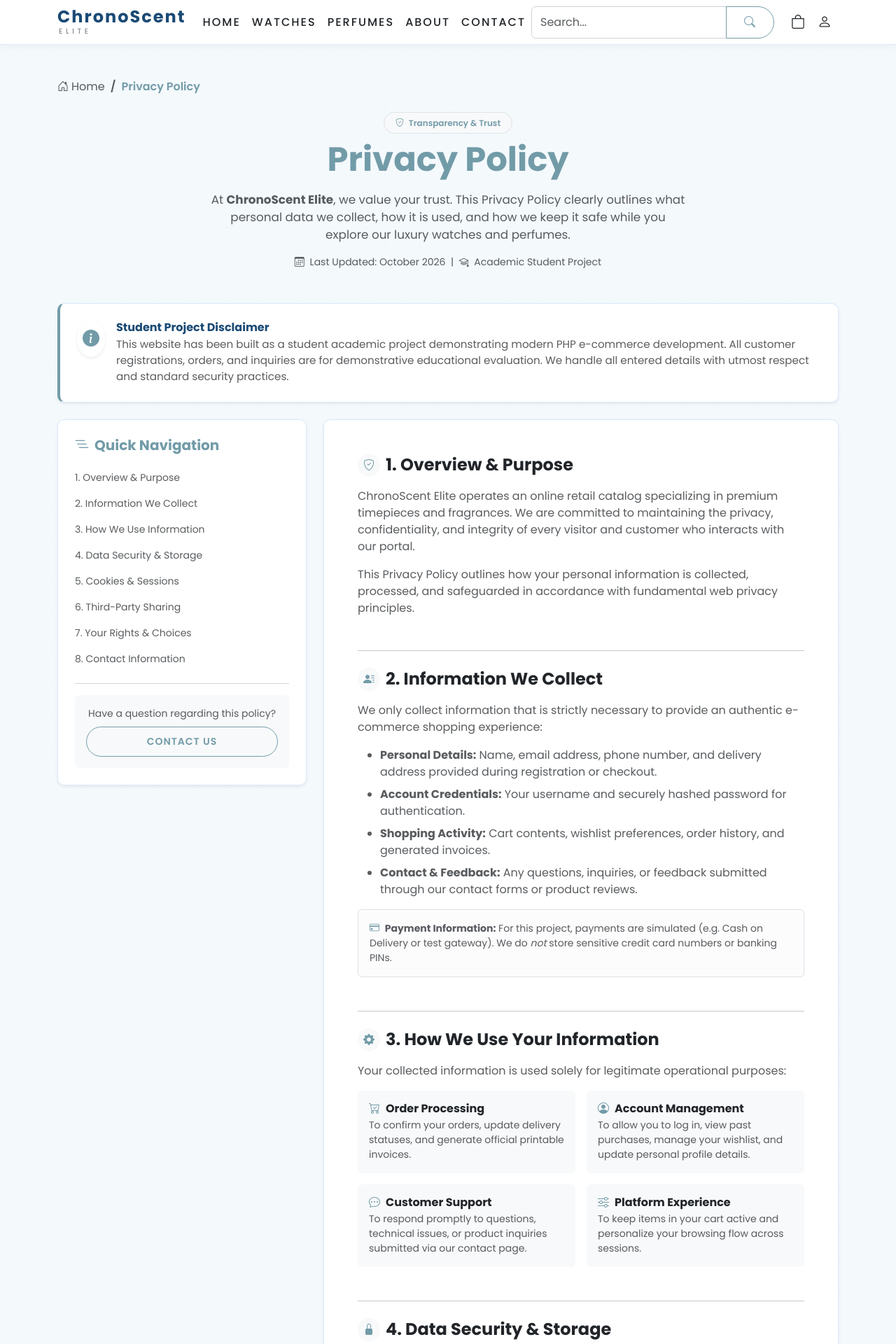
After one commit to amisharamoliya/chronoscent-elite-php, a PHP site: page /privacy.php in a window 1280 px wide. The commit adds this page. Shown: the top 1920 px of the page at 70% size. Run offline with PHP 8.4, Linux system fonts and the light colour scheme; some web fonts are replaced.

Commit message:
second commit

```diff
--- a/includes/footer.php
+++ b/includes/footer.php
@@ -37,7 +37,7 @@
                 <ul class="list-unstyled footer-links">
                     <li><a href="about.php">About</a></li>
                     <li><a href="contact.php">Contact</a></li>
-                    <li><a href="#">Privacy Policy</a></li>
+                    <li><a href="privacy-policy.php">Privacy Policy</a></li>
                     <li><a href="#">Terms & Conditions</a></li>
                 </ul>
             </div>
--- /dev/null
+++ b/privacy-policy.php
@@ -0,0 +1,318 @@
+<?php
+require_once 'includes/header.php';
+?>
+
+<div class="container py-5">
+    <!-- Breadcrumb -->
+    <nav aria-label="breadcrumb" class="mb-4">
+        <ol class="breadcrumb">
+            <li class="breadcrumb-item"><a href="index.php" class="text-decoration-none text-muted"><i class="bi bi-house-door me-1"></i>Home</a></li>
+            <li class="breadcrumb-item active fw-semibold text-theme" aria-current="page">Privacy Policy</li>
+        </ol>
+    </nav>
+
+    <!-- Header Section -->
+    <div class="text-center mb-5">
+        <span class="badge bg-light text-theme border px-3 py-2 rounded-pill fw-semibold mb-2">
+            <i class="bi bi-shield-check me-1"></i> Transparency & Trust
+        </span>
+        <h1 class="display-5 fw-bold mb-3" style="color: var(--primary-theme);">Privacy Policy</h1>
+        <p class="text-muted mx-auto" style="max-width: 680px; font-size: 1.05rem;">
+            At <strong>ChronoScent Elite</strong>, we value your trust. This Privacy Policy clearly outlines what personal data we collect, how it is used, and how we keep it safe while you explore our luxury watches and perfumes.
+        </p>
+        <div class="text-muted small">
+            <i class="bi bi-calendar3 me-1"></i> Last Updated: October 2026 &nbsp;|&nbsp;
+            <i class="bi bi-mortarboard me-1"></i> Academic Student Project
+        </div>
+    </div>
+
+    <!-- Student Academic Project Notice -->
+    <div class="card border-0 shadow-sm mb-4" style="background-color: #f0f7fa; border-left: 4px solid var(--primary-theme) !important;">
+        <div class="card-body p-4 d-flex align-items-start">
+            <div class="me-3 p-2 rounded-circle bg-white shadow-sm text-theme">
+                <i class="bi bi-info-circle-fill fs-4" style="color: var(--primary-theme);"></i>
+            </div>
+            <div>
+                <h6 class="fw-bold mb-1" style="color: #1a4a75;">Student Project Disclaimer</h6>
+                <p class="mb-0 text-muted" style="font-size: 0.95rem;">
+                    This website has been built as a student academic project demonstrating modern PHP e-commerce development. All customer registrations, orders, and inquiries are for demonstrative educational evaluation. We handle all entered details with utmost respect and standard security practices.
+                </p>
+            </div>
+        </div>
+    </div>
+
+    <div class="row g-4">
+        <!-- Quick Navigation / Table of Contents (Sticky on desktop) -->
+        <div class="col-lg-4 d-none d-lg-block">
+            <div class="card border-0 shadow-sm sticky-top" style="top: 100px;">
+                <div class="card-body p-4">
+                    <h5 class="fw-bold mb-3 text-theme">
+                        <i class="bi bi-list-nested me-2"></i>Quick Navigation
+                    </h5>
+                    <div class="list-group list-group-flush small">
+                        <a href="#overview" class="list-group-item list-group-item-action border-0 px-0 py-2 text-muted">
+                            1. Overview & Purpose
+                        </a>
+                        <a href="#collection" class="list-group-item list-group-item-action border-0 px-0 py-2 text-muted">
+                            2. Information We Collect
+                        </a>
+                        <a href="#usage" class="list-group-item list-group-item-action border-0 px-0 py-2 text-muted">
+                            3. How We Use Information
+                        </a>
+                        <a href="#security" class="list-group-item list-group-item-action border-0 px-0 py-2 text-muted">
+                            4. Data Security & Storage
+                        </a>
+                        <a href="#cookies" class="list-group-item list-group-item-action border-0 px-0 py-2 text-muted">
+                            5. Cookies & Sessions
+                        </a>
+                        <a href="#sharing" class="list-group-item list-group-item-action border-0 px-0 py-2 text-muted">
+                            6. Third-Party Sharing
+                        </a>
+                        <a href="#rights" class="list-group-item list-group-item-action border-0 px-0 py-2 text-muted">
+                            7. Your Rights & Choices
+                        </a>
+                        <a href="#contact" class="list-group-item list-group-item-action border-0 px-0 py-2 text-muted">
+                            8. Contact Information
+                        </a>
+                    </div>
+
+                    <hr class="my-3 text-muted">
+                    <div class="p-3 bg-light rounded text-center">
+                        <p class="small text-muted mb-2">Have a question regarding this policy?</p>
+                        <a href="contact.php" class="btn btn-sm btn-outline-theme w-100">Contact Us</a>
+                    </div>
+                </div>
+            </div>
+        </div>
+
+        <!-- Main Content -->
+        <div class="col-lg-8">
+            <div class="card border-0 shadow-sm">
+                <div class="card-body p-4 p-md-5">
+
+                    <!-- Section 1 -->
+                    <div id="overview" class="mb-5">
+                        <div class="d-flex align-items-center mb-3">
+                            <span class="badge rounded-circle p-2 bg-light text-theme me-2 fs-6">
+                                <i class="bi bi-shield-check"></i>
+                            </span>
+                            <h4 class="fw-bold mb-0">1. Overview & Purpose</h4>
+                        </div>
+                        <p class="text-muted leading-relaxed">
+                            ChronoScent Elite operates an online retail catalog specializing in premium timepieces and fragrances. We are committed to maintaining the privacy, confidentiality, and integrity of every visitor and customer who interacts with our portal.
+                        </p>
+                        <p class="text-muted leading-relaxed mb-0">
+                            This Privacy Policy outlines how your personal information is collected, processed, and safeguarded in accordance with fundamental web privacy principles.
+                        </p>
+                    </div>
+
+                    <hr class="my-4">
+
+                    <!-- Section 2 -->
+                    <div id="collection" class="mb-5">
+                        <div class="d-flex align-items-center mb-3">
+                            <span class="badge rounded-circle p-2 bg-light text-theme me-2 fs-6">
+                                <i class="bi bi-person-lines-fill"></i>
+                            </span>
+                            <h4 class="fw-bold mb-0">2. Information We Collect</h4>
+                        </div>
+                        <p class="text-muted">
+                            We only collect information that is strictly necessary to provide an authentic e-commerce shopping experience:
+                        </p>
+                        <ul class="text-muted mb-3">
+                            <li class="mb-2">
+                                <strong>Personal Details:</strong> Name, email address, phone number, and delivery address provided during registration or checkout.
+                            </li>
+                            <li class="mb-2">
+                                <strong>Account Credentials:</strong> Your username and securely hashed password for authentication.
+                            </li>
+                            <li class="mb-2">
+                                <strong>Shopping Activity:</strong> Cart contents, wishlist preferences, order history, and generated invoices.
+                            </li>
+                            <li class="mb-2">
+                                <strong>Contact & Feedback:</strong> Any questions, inquiries, or feedback submitted through our contact forms or product reviews.
+                            </li>
+                        </ul>
+                        <div class="alert alert-light border small text-muted mb-0">
+                            <i class="bi bi-credit-card me-1 text-theme"></i>
+                            <strong>Payment Information:</strong> For this project, payments are simulated (e.g. Cash on Delivery or test gateway). We do <em>not</em> store sensitive credit card numbers or banking PINs.
+                        </div>
+                    </div>
+
+                    <hr class="my-4">
+
+                    <!-- Section 3 -->
+                    <div id="usage" class="mb-5">
+                        <div class="d-flex align-items-center mb-3">
+                            <span class="badge rounded-circle p-2 bg-light text-theme me-2 fs-6">
+                                <i class="bi bi-gear-fill"></i>
+                            </span>
+                            <h4 class="fw-bold mb-0">3. How We Use Your Information</h4>
+                        </div>
+                        <p class="text-muted">
+                            Your collected information is used solely for legitimate operational purposes:
+                        </p>
+                        <div class="row g-3">
+                            <div class="col-md-6">
+                                <div class="p-3 bg-light rounded h-100">
+                                    <h6 class="fw-bold text-dark mb-1"><i class="bi bi-cart-check text-theme me-2"></i>Order Processing</h6>
+                                    <p class="small text-muted mb-0">To confirm your orders, update delivery statuses, and generate official printable invoices.</p>
+                                </div>
+                            </div>
+                            <div class="col-md-6">
+                                <div class="p-3 bg-light rounded h-100">
+                                    <h6 class="fw-bold text-dark mb-1"><i class="bi bi-person-circle text-theme me-2"></i>Account Management</h6>
+                                    <p class="small text-muted mb-0">To allow you to log in, view past purchases, manage your wishlist, and update personal profile details.</p>
+                                </div>
+                            </div>
+                            <div class="col-md-6">
+                                <div class="p-3 bg-light rounded h-100">
+                                    <h6 class="fw-bold text-dark mb-1"><i class="bi bi-chat-dots text-theme me-2"></i>Customer Support</h6>
+                                    <p class="small text-muted mb-0">To respond promptly to questions, technical issues, or product inquiries submitted via our contact page.</p>
+                                </div>
+                            </div>
+                            <div class="col-md-6">
+                                <div class="p-3 bg-light rounded h-100">
+                                    <h6 class="fw-bold text-dark mb-1"><i class="bi bi-sliders text-theme me-2"></i>Platform Experience</h6>
+                                    <p class="small text-muted mb-0">To keep items in your cart active and personalize your browsing flow across sessions.</p>
+                                </div>
+                            </div>
+                        </div>
+                    </div>
+
+                    <hr class="my-4">
+
+                    <!-- Section 4 -->
+                    <div id="security" class="mb-5">
+                        <div class="d-flex align-items-center mb-3">
+                            <span class="badge rounded-circle p-2 bg-light text-theme me-2 fs-6">
+                                <i class="bi bi-lock-fill"></i>
+                            </span>
+                            <h4 class="fw-bold mb-0">4. Data Security & Storage</h4>
+                        </div>
+                        <p class="text-muted leading-relaxed">
+                            We take website security seriously and implement foundational web development security practices:
+                        </p>
+                        <ul class="text-muted mb-0">
+                            <li class="mb-2">
+                                <strong>Password Encryption:</strong> User passwords are never saved in plain text. They are hashed using PHP's robust <code>password_hash()</code> standard with secure bcrypt algorithms.
+                            </li>
+                            <li class="mb-2">
+                                <strong>SQL Injection Defense:</strong> All database operations utilize PDO prepared statements with parameterized queries to prevent SQL injection vulnerabilities.
+                            </li>
+                            <li class="mb-2">
+                                <strong>Role-Based Access:</strong> Sensitive administrative areas and orders are protected by session verification checks.
+                            </li>
+                        </ul>
+                    </div>
+
+                    <hr class="my-4">
+
+                    <!-- Section 5 -->
+                    <div id="cookies" class="mb-5">
+                        <div class="d-flex align-items-center mb-3">
+                            <span class="badge rounded-circle p-2 bg-light text-theme me-2 fs-6">
+                                <i class="bi bi-cookie"></i>
+                            </span>
+                            <h4 class="fw-bold mb-0">5. Cookies & Sessions</h4>
+                        </div>
+                        <p class="text-muted leading-relaxed">
+                            ChronoScent Elite uses standard PHP session cookies (<code>PHPSESSID</code>) strictly for website functionality:
+                        </p>
+                        <div class="p-3 border rounded bg-light">
+                            <ul class="text-muted mb-0 small">
+                                <li class="mb-1">Keeping you logged into your customer or admin account as you browse pages.</li>
+                                <li class="mb-1">Retaining items in your shopping cart before and during checkout.</li>
+                                <li><strong>No intrusive tracking:</strong> We do not deploy third-party advertising or cross-site tracking cookies.</li>
+                            </ul>
+                        </div>
+                    </div>
+
+                    <hr class="my-4">
+
+                    <!-- Section 6 -->
+                    <div id="sharing" class="mb-5">
+                        <div class="d-flex align-items-center mb-3">
+                            <span class="badge rounded-circle p-2 bg-light text-theme me-2 fs-6">
+                                <i class="bi bi-share-fill"></i>
+                            </span>
+                            <h4 class="fw-bold mb-0">6. Third-Party Sharing</h4>
+                        </div>
+                        <p class="text-muted leading-relaxed mb-0">
+                            We respect your privacy and follow an absolute non-sharing standard:
+                            <strong>We do not sell, rent, trade, or distribute your personal information to third-party marketing companies, advertisers, or external organizations.</strong>
+                        </p>
+                    </div>
+
+                    <hr class="my-4">
+
+                    <!-- Section 7 -->
+                    <div id="rights" class="mb-5">
+                        <div class="d-flex align-items-center mb-3">
+                            <span class="badge rounded-circle p-2 bg-light text-theme me-2 fs-6">
+                                <i class="bi bi-check2-circle"></i>
+                            </span>
+                            <h4 class="fw-bold mb-0">7. Your Rights & Choices</h4>
+                        </div>
+                        <p class="text-muted">
+                            As a user of ChronoScent Elite, you maintain complete authority over your personal information:
+                        </p>
+                        <ul class="text-muted mb-0">
+                            <li class="mb-2"><strong>Access & Review:</strong> View your account information, wishlist, and past orders at any time from your profile.</li>
+                            <li class="mb-2"><strong>Edit Details:</strong> Update your name, phone number, or delivery address directly.</li>
+                            <li class="mb-2"><strong>Account Removal:</strong> Request deletion of your test account and associated demo orders by contacting our team.</li>
+                        </ul>
+                    </div>
+
+                    <hr class="my-4">
+
+                    <!-- Section 8 -->
+                    <div id="contact" class="mb-2">
+                        <div class="d-flex align-items-center mb-3">
+                            <span class="badge rounded-circle p-2 bg-light text-theme me-2 fs-6">
+                                <i class="bi bi-envelope-paper-fill"></i>
+                            </span>
+                            <h4 class="fw-bold mb-0">8. Contact Information</h4>
+                        </div>
+                        <p class="text-muted">
+                            If you have questions, feedback, or concerns regarding this Privacy Policy or how your data is handled, feel free to reach out to us:
+                        </p>
+
+                        <div class="card border bg-light">
+                            <div class="card-body p-4">
+                                <div class="row g-3">
+                                    <div class="col-sm-6">
+                                        <div class="d-flex align-items-center">
+                                            <i class="bi bi-envelope fs-4 text-theme me-3"></i>
+                                            <div>
+                                                <small class="text-muted d-block">Email Support</small>
+                                                <strong>hello@chronoscentelite.com</strong>
+                                            </div>
+                                        </div>
+                                    </div>
+                                    <div class="col-sm-6">
+                                        <div class="d-flex align-items-center">
+                                            <i class="bi bi-geo-alt fs-4 text-theme me-3"></i>
+                                            <div>
+                                                <small class="text-muted d-block">Location</small>
+                                                <strong>Surat, Gujarat, India</strong>
+                                            </div>
+                                        </div>
+                                    </div>
+                                </div>
+                                <div class="mt-3 pt-3 border-top text-center">
+                                    <a href="contact.php" class="btn btn-theme btn-sm px-4">
+                                        <i class="bi bi-chat-dots me-1"></i> Go to Contact Page
+                                    </a>
+                                </div>
+                            </div>
+                        </div>
+                    </div>
+
+                </div>
+            </div>
+        </div>
+    </div>
+</div>
+
+<?php require_once 'includes/footer.php'; ?>
--- /dev/null
+++ b/privacy.php
@@ -0,0 +1,2 @@
+<?php
+require_once __DIR__ . '/privacy-policy.php';
```
